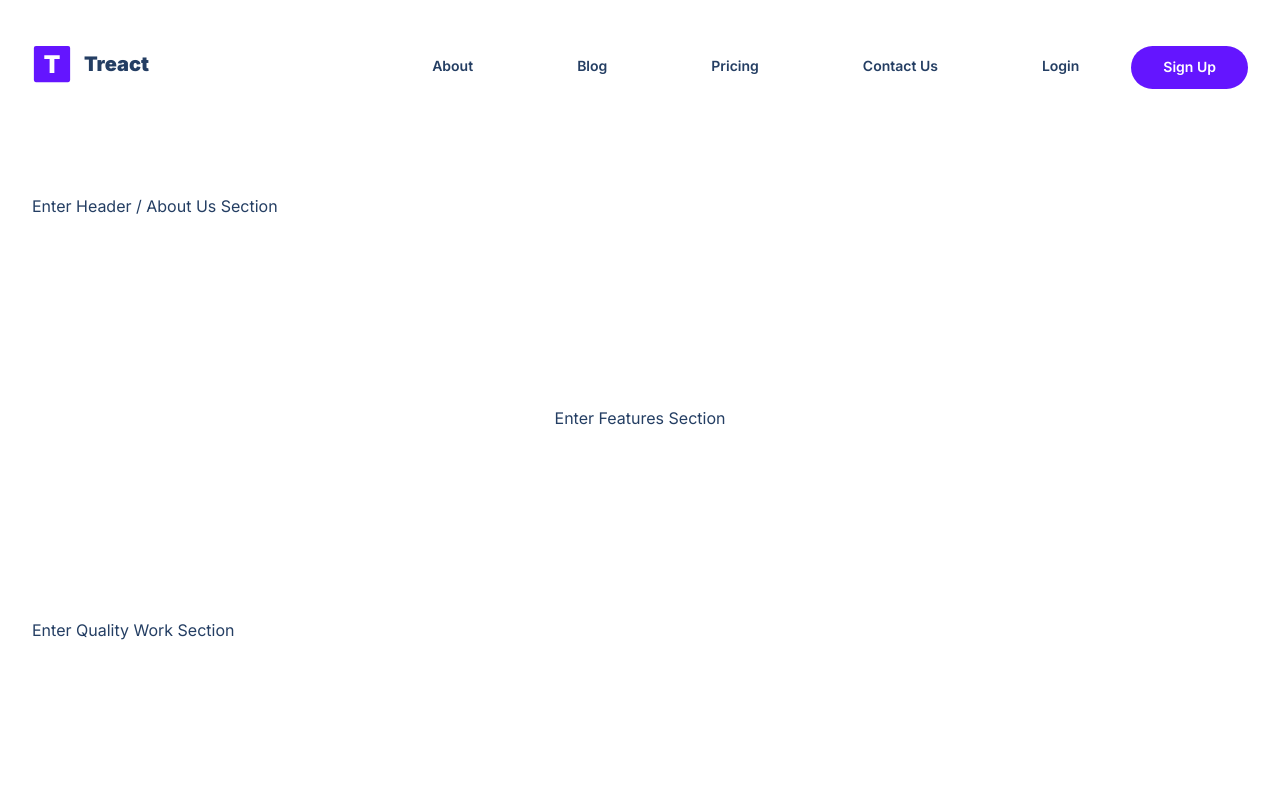
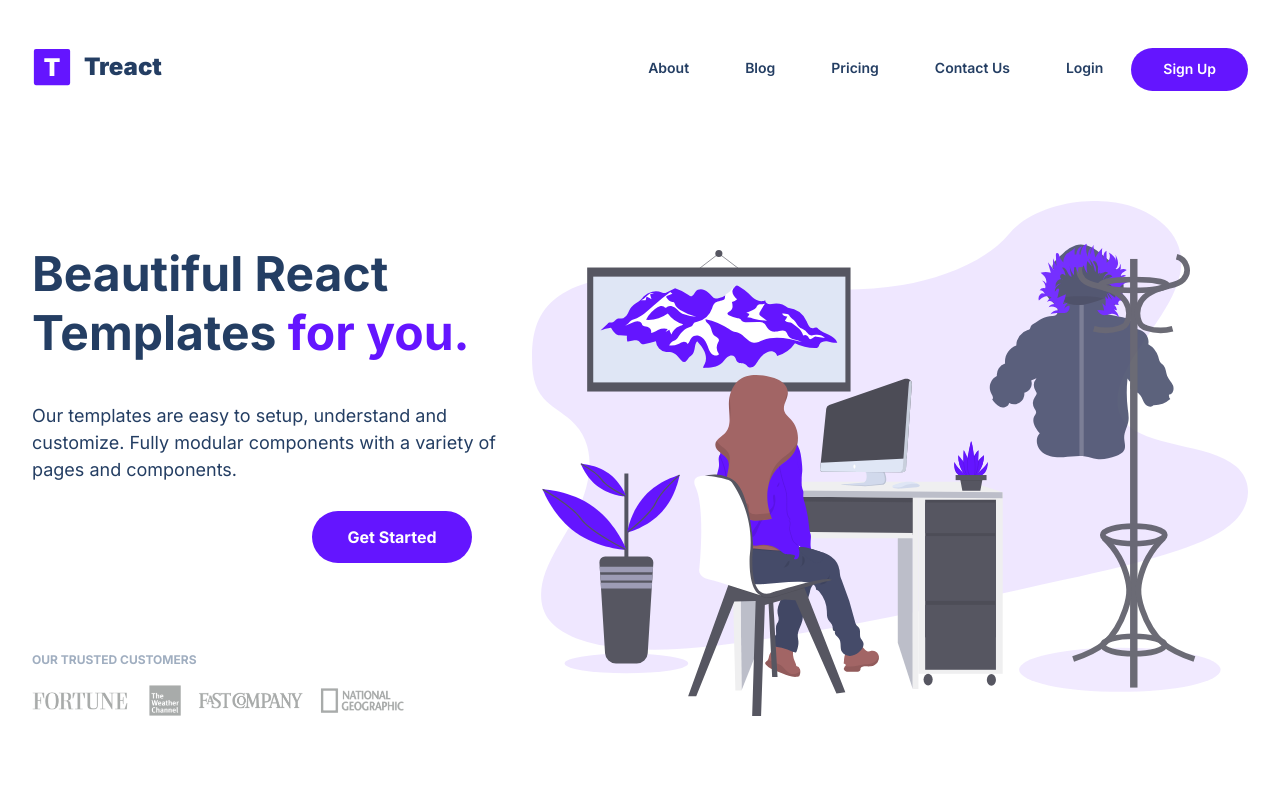
Before and after one commit to Darylkabasele/treact-final-project, a plain HTML site: page index.html in a window 1280 px wide. Shown: the top 800 px of the page. Drawn offline with Linux system fonts and the light colour scheme.

Commit message:
day2-mini-project

```diff
--- a/index.html
+++ b/index.html
@@ -60,7 +60,22 @@
         <header>
             <div class="container">
                 <div class="row">
-                    <!--  -->Enter Header / About Us Section<!--  -->
+                    <div class="header__description">
+                        <h1 class="header__description--title">Beautiful React Templates <span class="purple">for you.</span></h1>
+                        <p class="header__description--para">Our templates are easy to setup, understand and customize. Fully modular components with a variety of pages and components.</p>
+                        <div class="header__email"
+                        <input type="text" class="header__email--input" placeholder="Your E-mail Address">
+                        <button class="header__email--btn">Get Started</button>
+
+                        </div>
+                        <p class="header__description--para2">OUR TRUSTED CUSTOMERS</p>
+                        <img src="./assets/customers-logo-strip.680ac7c2e8ae28161d2c.png" class="header__description--img" alt="">
+
+                    </div>
+                    <figure class="header__description--figure">
+                        <img src="./assets/design-illustration-2.6da6a00b20c07c4a9b65d1870679e1b8.svg" class="header__description--img2"alt="">
+                    </figure>
+                </div>
             </div>
         </header>
     </section>
--- a/style.css
+++ b/style.css
@@ -17,6 +17,7 @@ body {
     width: 100%;
     max-width: 1280px;
     margin: 0 auto;
+    display: flex;
 }
 
 .row__narrow {
@@ -45,6 +46,20 @@ a {
     text-decoration: none;
     display: inline;
 }
+
+p {
+    line-height: 1.5;
+}
+
+img {
+    width: 100%;
+}
+
+button {
+    cursor: pointer;
+    border: none;
+}
+
 /*
 
 NAVBAR ↓
@@ -66,7 +81,7 @@ nav {
 
 .nav__logo--title {
     font-weight: 1000;
-    font-size: 20px;
+    font-size: 24px;
     padding: 12px;
 }
 
@@ -91,7 +106,7 @@ nav {
 
 
 .nav__link {
-    padding: 10px 28px;
+    padding: 10px 4px;
     margin: 0px 24px;
     font-size: 14px;
     font-weight: 600;
@@ -100,8 +115,6 @@ nav {
     transition: 300ms;
 
 }
-
-
 
 .nav__link::after {
     content: "";
@@ -209,12 +222,85 @@ HEADER / ABOUT US ↓
 */
 
 
-header .row {
+#header .row {
     display: flex;
     align-items: center;
     justify-content: space-between;
 }
 
+.header__description--title {
+    font-size: 48px;
+    padding: 20px 0;
+
+}
+
+.header__description--para {
+    font-size: 18px;
+    padding: 20px 0;
+    padding-right: 8px;
+}
+
+.header__description {
+    width: 100%;
+    max-width: 500px;
+}
+
+.header__description--img2 {
+    width: 100%;
+    max-width: 780px;
+}
+
+.header__email {
+    width: 100%;
+    max-width: 448px;
+    height: 68px;
+    position: relative;
+    display: flex;
+    justify-content: flex-end;
+    align-items: center;
+}
+
+.header__email--input {
+    width: 100%;
+    border-radius: 500px;
+    border: 2px solid rgb(229, 231, 235);
+    padding: 20px 192px 20px 32px;
+    color: rgb(36, 62, 99);
+    font-size: 16px;
+    font-weight: 500;
+    position: absolute;
+    top: 0;
+    bottom: 0;
+    z-index: 1;
+    transition: border-color 300ms;
+}
+
+.header__email--btn {
+    z-index: 2;
+    margin: 8px;
+    height: calc(100% - 16px);
+    border-radius: 500px;
+    width: 160px;
+    border: none;
+    background-color: #6415ff;
+    color: #fff;
+    font-weight: 700;
+    font-size: 16px;
+    transition: all 300ms ease;
+}
+
+.header__description--para2 {
+    margin-top: 80px;
+    color: #a0aec0;
+    font-size: 12px;
+    font-weight: 700;
+}
+
+.header__description--img {
+    margin-top: 16px;
+    padding-right: 128px;
+    opacity: 0.5;
+}
 
 /*
 
```
Also changed, not shown: 1 other file.
